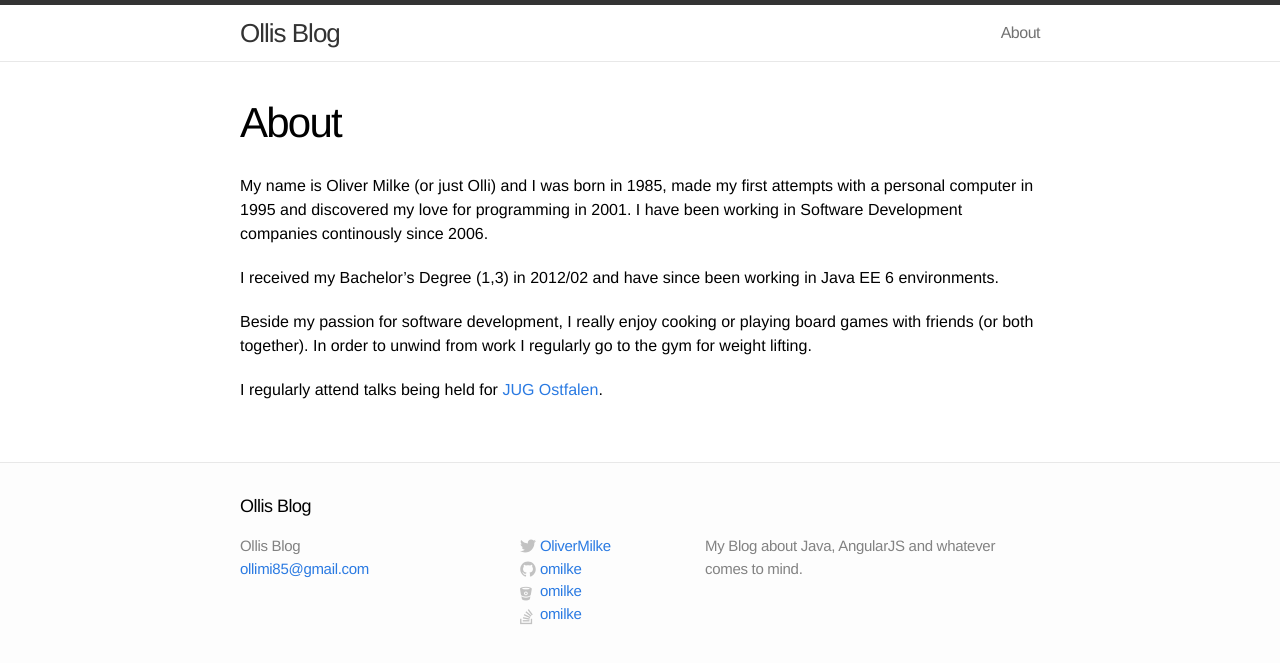
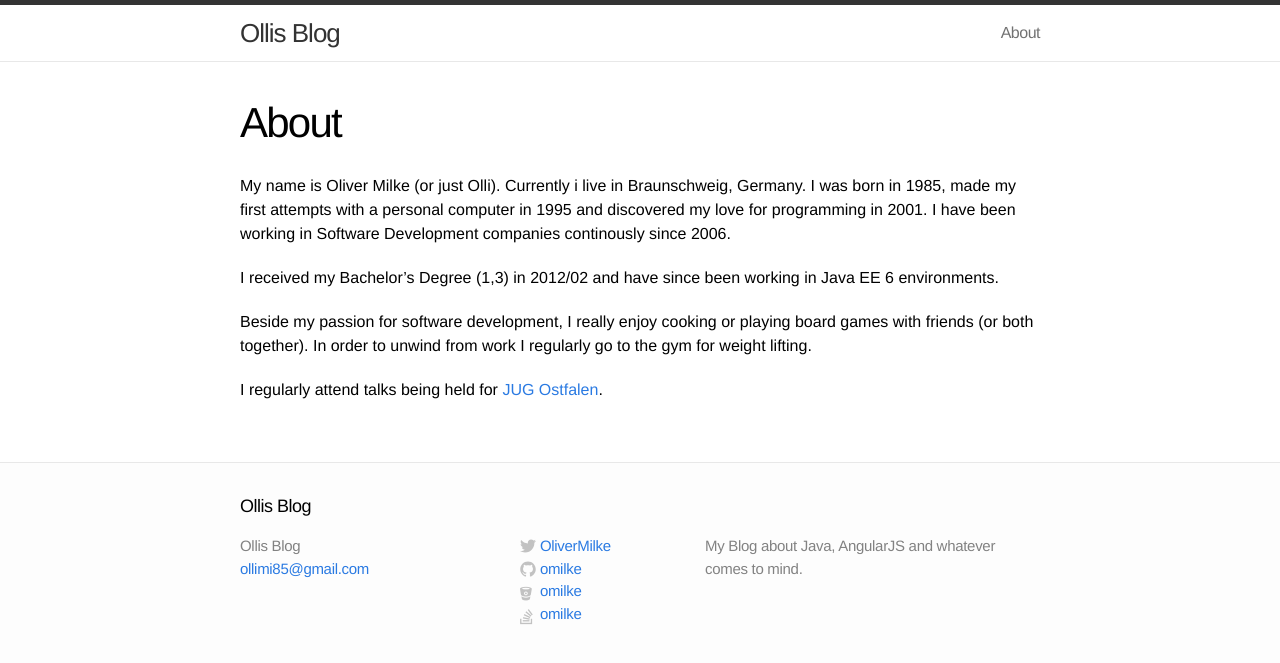
Before and after one commit to omilke/omilke.github.io, a Jekyll site: the page built from about.md, in a window 1280 px wide. Shown: the top 663 px of the page. Built offline with Jekyll 4.4.1, drawn with Linux system fonts in a browser that asks for light colours; nearby versions of some CDN libraries.

Commit message:
added Braunschweig to about

```diff
--- a/about.md
+++ b/about.md
@@ -4,7 +4,7 @@ title: About
 permalink: /about/
 ---
 
-My name is Oliver Milke (or just Olli) and I was born in 1985, made my first attempts with a personal computer in 1995 and discovered my love for programming in 2001. I have been working in Software Development companies continously since 2006.
+My name is Oliver Milke (or just Olli). Currently i live in Braunschweig, Germany. I was born in 1985, made my first attempts with a personal computer in 1995 and discovered my love for programming in 2001. I have been working in Software Development companies continously since 2006.
 
 I received my Bachelor's Degree (1,3) in 2012/02 and have since been working in Java EE 6 environments.
 
```
